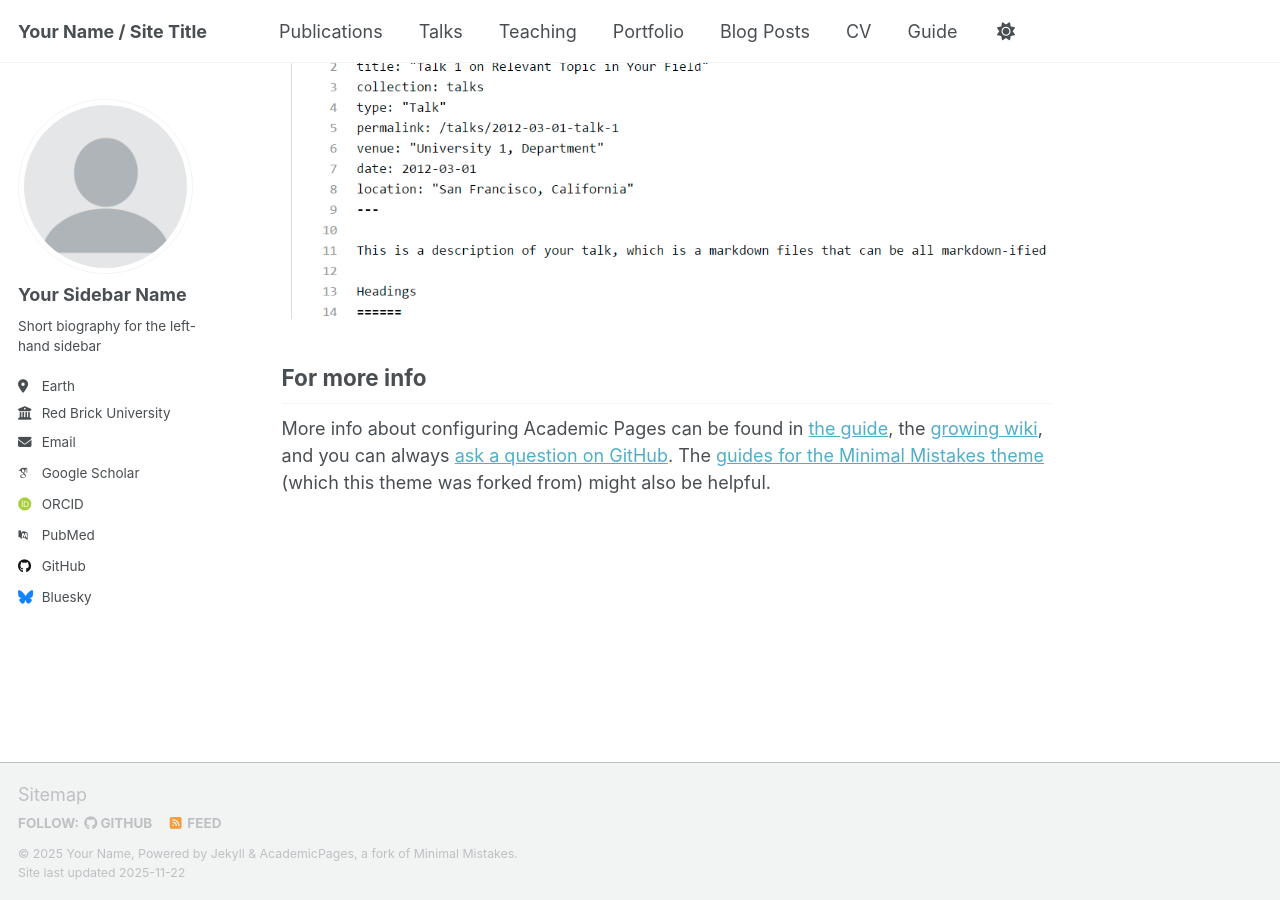
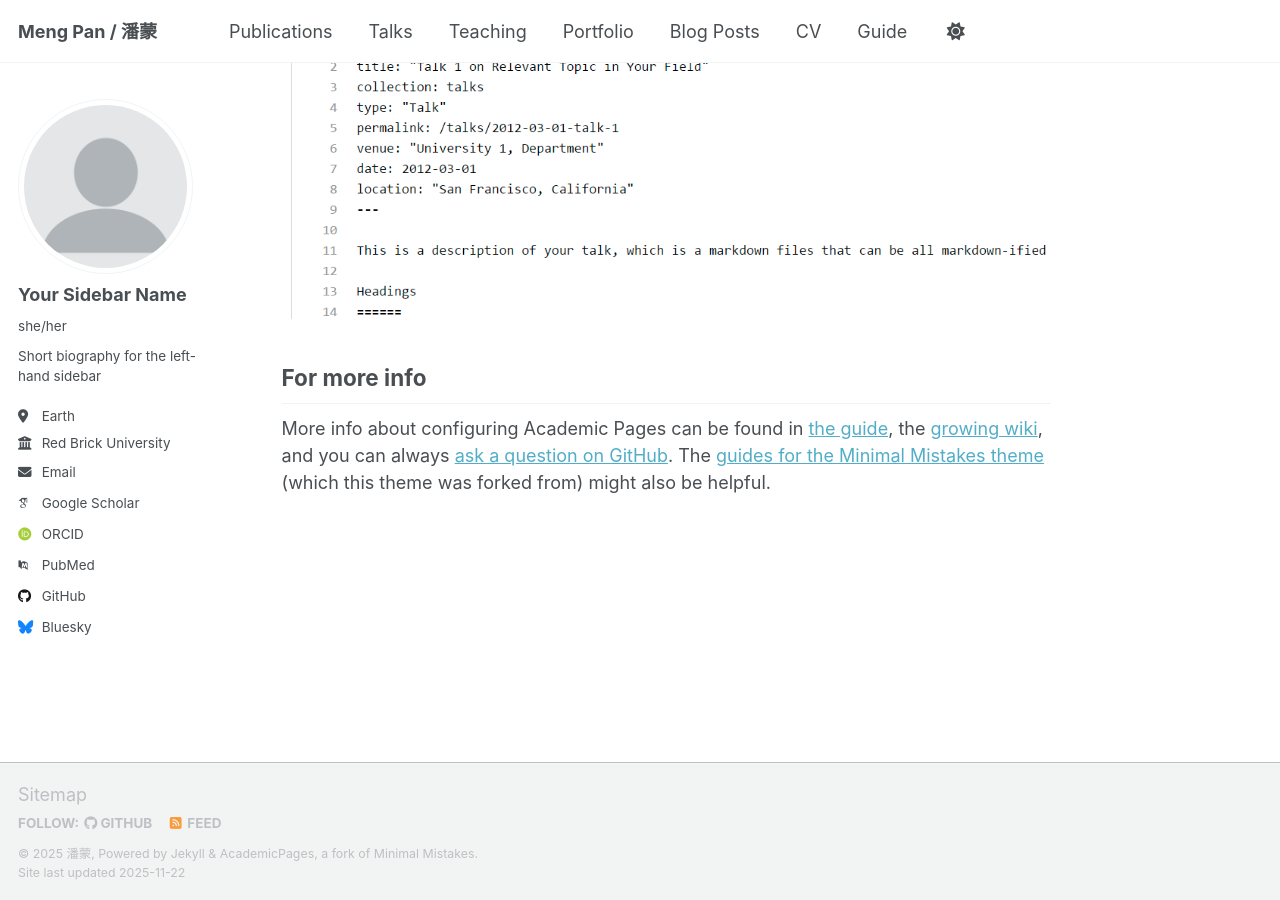
Before and after one commit to MengPan-chem/meng_academicpages.github.io, a Jekyll site: the page built from _pages/about.md, in a window 1280 px wide and 900 px high, scrolled down 2880 px. Built offline with Jekyll 4.4.1, drawn with Linux system fonts in a browser that asks for light colours; some web fonts are replaced; a script that is not in the unit is left out.

Commit message:
Update _config.yml

```diff
--- a/_config.yml
+++ b/_config.yml
@@ -9,14 +9,14 @@
 # Basic Site Settings
 locale                   : "en-US"
 site_theme               : "default" # Currently available options are "default", "air"
-title                    : "Your Name / Site Title"
+title                    : "Meng Pan / 潘蒙"
 title_separator          : "-"
-name                     : &name "Your Name"
+name                     : &name "潘蒙"
 description              : &description "Your Name's academic portfolio"   # Update this with a general description of your site, this is the default if not overridden by a page
 url                      : https://academicpages.github.io # The base hostname & protocol for your site e.g. "https://[your GitHub username].github.io",
                                                            # or if you already have some other page hosted on Github then use "https://[your GitHub username].github.io/[Your Repo Name]"
 baseurl                  : "" # the subpath of your site, e.g. "/blog"
-repository               : "academicpages/academicpages.github.io"
+repository               : "meng_academicpages.github.io"
 
 # Site Author - The following control what appear as part of the author content on the side bar.
 #               If a field is blank the icon and link will not appear, otherwise it will be shown.
@@ -25,12 +25,12 @@ author:
   # Biographic information
   avatar           : "profile.png"
   name             : "Your Sidebar Name"
-  pronouns         : # example: "she/her"
+  pronouns         : "she/her"
   bio              : "Short biography for the left-hand sidebar"
   location         : "Earth"
   employer         : "Red Brick University"
   uri              : # URL
-  email            : "none@example.org"
+  email            : "mengpan77@gmail.com"
 
   # Academic websites
   academia         : # URL
```
